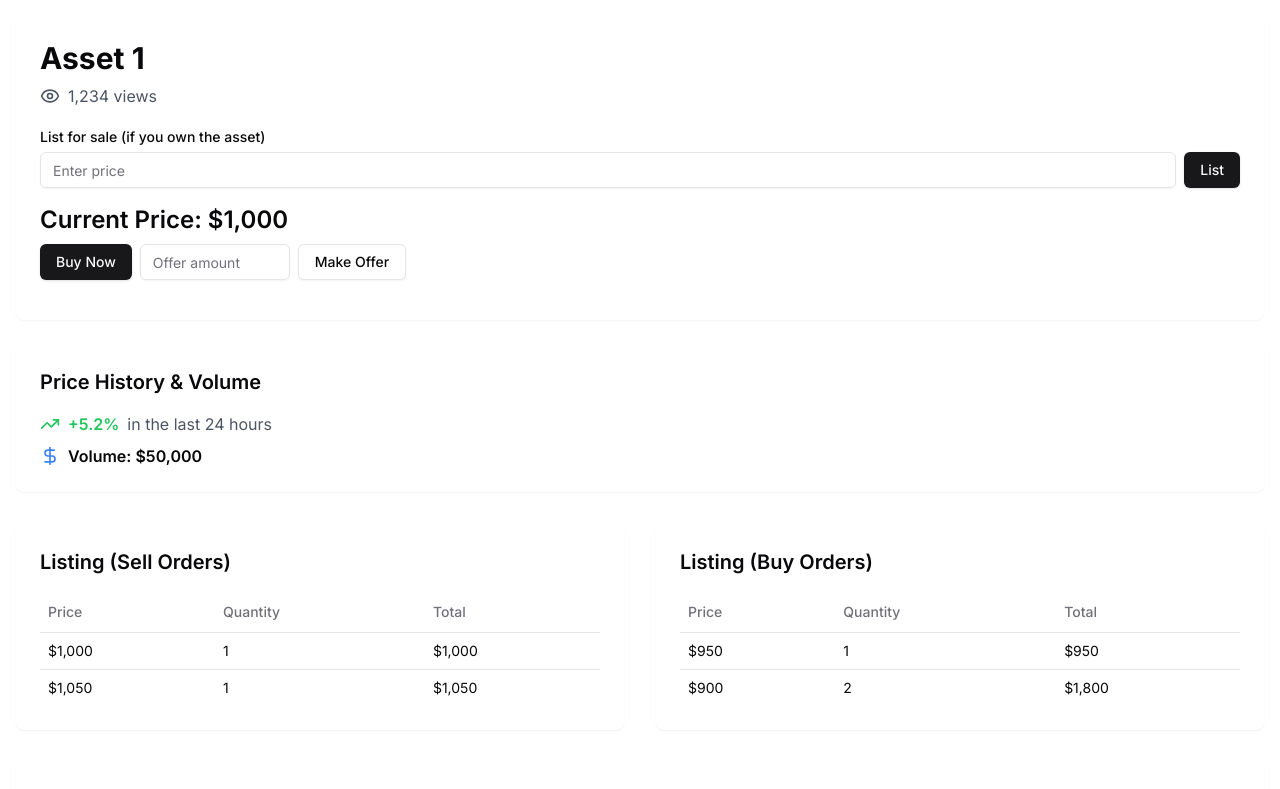
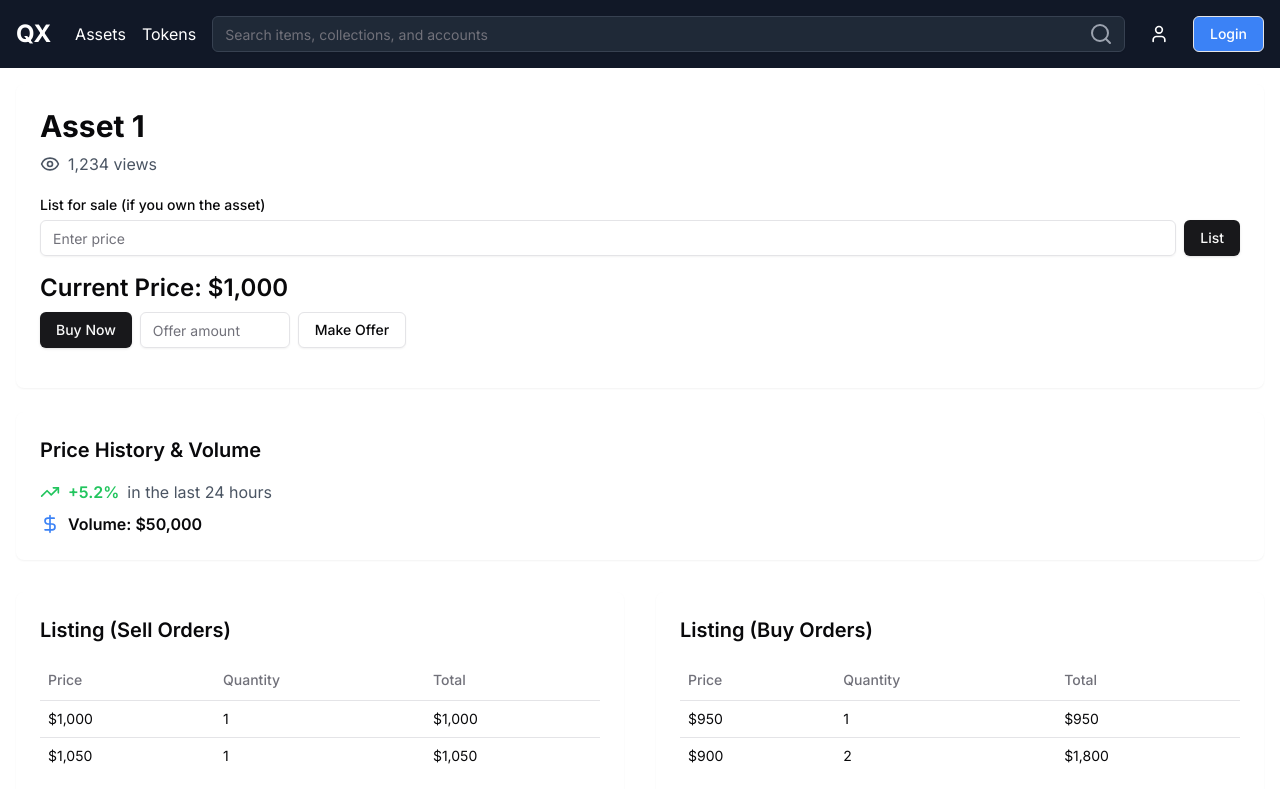
Before and after one commit to aleixordeig/qx-frontend, a Next.js app: page /asset/1 in a window 1280 px wide. Shown: the top 789 px of the page. Built offline with nearby package versions, Linux system fonts and the light colour scheme.

Commit message:
navigation

```diff
--- a/src/app/asset/[id]/page.tsx
+++ b/src/app/asset/[id]/page.tsx
@@ -13,6 +13,7 @@ import {
   TableRow,
 } from "@/components/ui/table"
 import { Eye, TrendingUp, DollarSign } from 'lucide-react'
+import Navigation from "@/components/navigation"
 
 export default function AssetPage({ params }: { params: { id: string } }) {
   const [price, setPrice] = useState('')
@@ -34,6 +35,8 @@ export default function AssetPage({ params }: { params: { id: string } }) {
   }
 
   return (
+    <>
+      <Navigation />
       <div className="container mx-auto p-4">
         <div className="bg-white p-6 rounded-lg shadow-sm mb-6">
           <h1 className="text-3xl font-bold mb-2">Asset {params.id}</h1>
@@ -166,5 +169,6 @@ export default function AssetPage({ params }: { params: { id: string } }) {
           </Table>
         </div>
       </div>
+    </>
   )
 }
```
Lines whose indentation alone changed are shown as unchanged.
